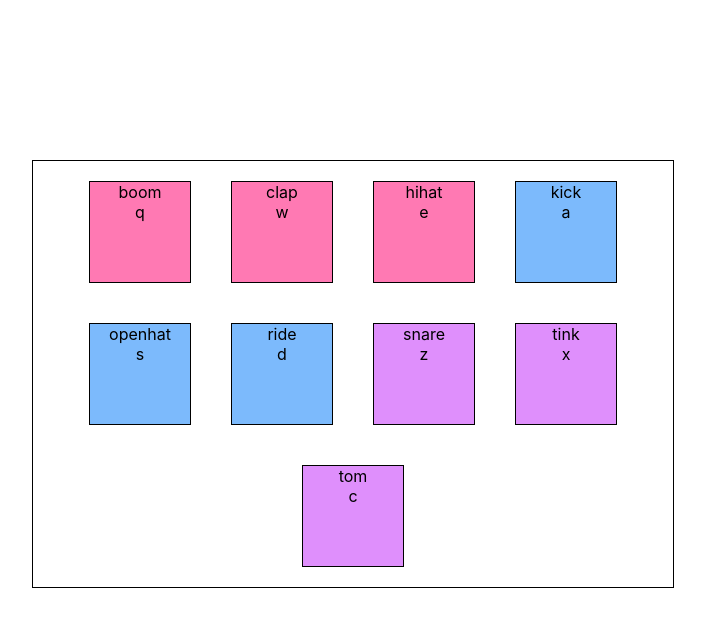
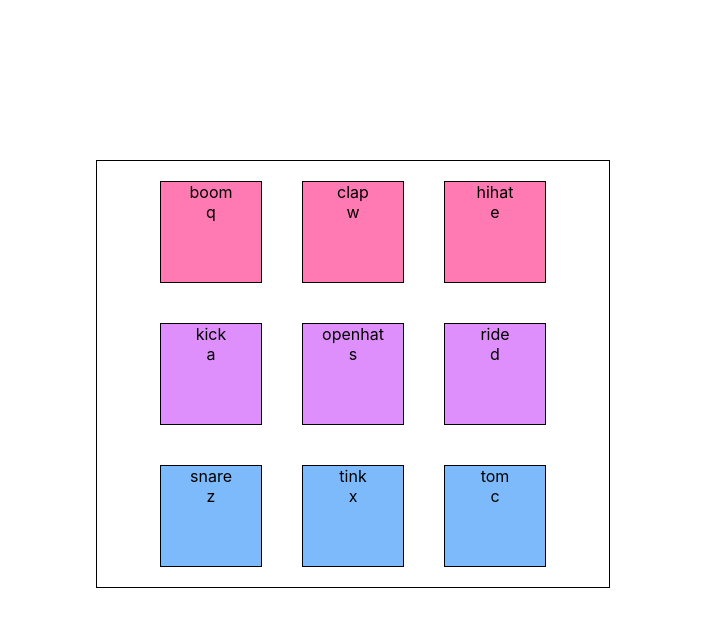
Before and after one commit to emauldin84/drum-pad, a React (Create React App) app: page / in a window 1280 px wide. Shown: the top 626 px of the page, without its empty margins (287-992 px from the left). Built offline with nearby package versions, Linux system fonts and the light colour scheme.

Commit message:
refactors onclick to update class to show glow and play loop

```diff
--- a/src/App.css
+++ b/src/App.css
@@ -31,8 +31,8 @@ html, body{
   justify-content: center;
   flex-wrap: wrap;
   border: 1px solid black;
-  height: 50%;
-  width: 50%;
+  height: 40%;
+  width: 40%;
 
 }
 
--- a/src/App.js
+++ b/src/App.js
@@ -25,7 +25,36 @@ handleKeyUp = (e) => {
   let pads = [...this.state.pads]
   pads.forEach((loop, i) => {
     if (loop.key === e.key) {
-      pads[i]['playing'] = false
+      pads[i].playing = false
+      this.setState ({
+        pads
+      })
+    }
+  })
+}
+handleMouseDown = (e) => {
+  console.log(e)
+  let pads = [...this.state.pads]
+  pads.forEach((loop, i) => {
+    if (loop.id == e) {
+      console.log(loop)
+      pads[i].playing = true
+      this.setState ({
+        pads
+      })
+      document.getElementById(`audio-${loop.id}`).currentTime = 0;
+      document.getElementById(`audio-${loop.id}`).play()
+    }
+  })
+}
+
+handleMouseUp = (e) => {
+  console.log(e)
+  let pads = [...this.state.pads]
+  pads.forEach((loop, i) => {
+    if (loop.id == e) {
+      console.log(loop)
+      pads[i].playing = false
       this.setState ({
         pads
       })
@@ -42,6 +71,8 @@ render() {
       <div className="App">
         <DrumPad
           pads={this.state.pads}
+          mouseDown={this.handleMouseDown}
+          mouseUp={this.handleMouseUp}
         />
 
       </div>
--- a/src/components/DrumPad.js
+++ b/src/components/DrumPad.js
@@ -4,7 +4,7 @@ import Pad from './Pad'
 const DrumPad = (props) => {
     let pad = props.pads.map(pad => {
         return (
-            <Pad key={pad.id} padDetails={pad}/>
+            <Pad key={pad.id} padDetails={pad} mouseDown={props.mouseDown} mouseUp={props.mouseUp}/>
         )
     })
 
--- a/src/components/Pad.js
+++ b/src/components/Pad.js
@@ -3,14 +3,10 @@ import React from 'react'
 
 const Pad = (props) => {
 
-    const handleClick = () => {
-        console.log(props.padDetails.audioFile)
-        document.getElementById(`audio-${props.padDetails.id}`).play()
-    }
     let styles = props.padDetails.playing ? `pad-container-${props.padDetails.color} playing-${props.padDetails.color}` : `pad-container-${props.padDetails.color}`
     return (
-        <div autoFocus className={styles} style={{border: '1px solid black', width: '100px', height: '100px'}} onClick={handleClick}>
-            <div className='pad'>
+        <div className={styles} id={props.padDetails.id} style={{border: '1px solid black', width: '100px', height: '100px'}} onMouseDown={(e) => props.mouseDown(e.target.id)} onMouseUp={(e) => props.mouseUp(e.target.id)}>
+            <div className='pad' id={props.padDetails.id}>
                 {props.padDetails.name}
                 <br/>
                 {props.padDetails.key}
--- a/src/loops/loops.js
+++ b/src/loops/loops.js
@@ -25,41 +25,41 @@ export const loops = [
         name: 'kick',
         audioFile: './kick.wav',
         key: 'a',
-        color: 'blue'
+        color: 'violet'
     },
     {
         id: 5,
         name: 'openhat',
         audioFile: './openhat.wav',
         key: 's',
-        color: 'blue'
+        color: 'violet'
     },
     {
         id: 6,
         name: 'ride',
         audioFile: './ride.wav',
         key: 'd',
-        color: 'blue'
+        color: 'violet'
     },
     {
         id: 7,
         name: 'snare',
         audioFile: './snare.wav',
         key: 'z',
-        color: 'violet'
+        color: 'blue'
     },
     {
         id: 8,
         name: 'tink',
         audioFile: './tink.wav',
         key: 'x',
-        color: 'violet'
+        color: 'blue'
     },
     {
         id: 9,
         name: 'tom',
         audioFile: './tom.wav',
         key: 'c',
-        color: 'violet'
+        color: 'blue'
     }
 ]
```
